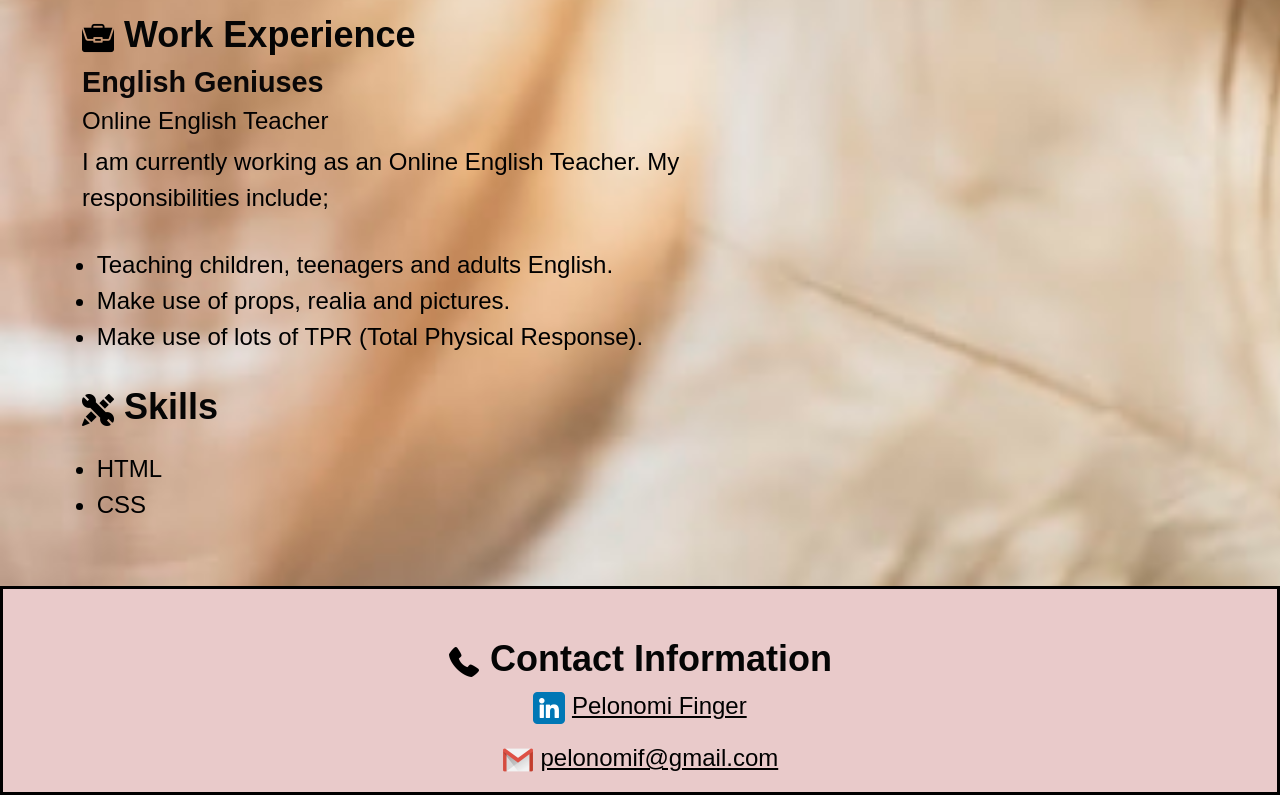
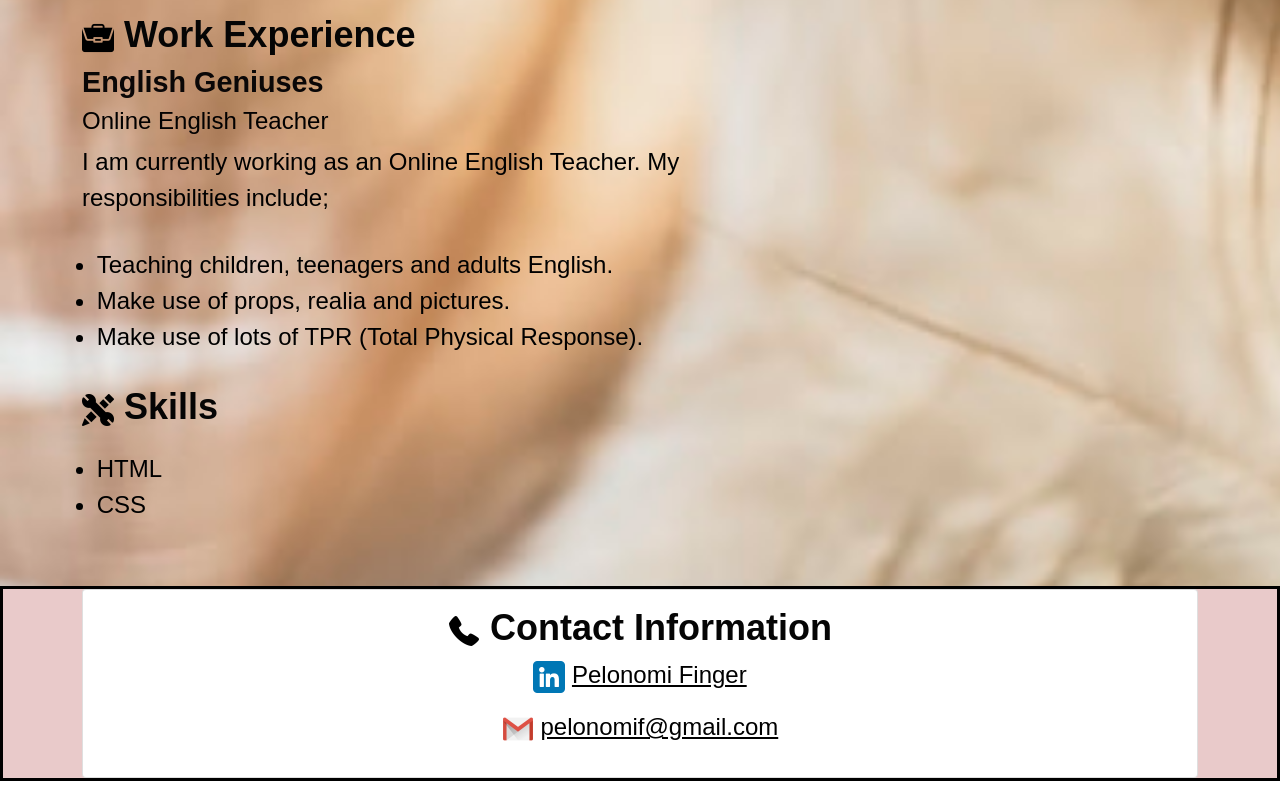
Before and after one commit to pelonomif/Webdesignresume-10, a plain HTML site: page resume 10.html in a window 1280 px wide. Shown: the part 1464-2259 px from the top of the page. Drawn offline with nearby package versions, Linux system fonts and the light colour scheme.

Commit message:
Implemented bootstrap cards and their respective classes

```diff
--- a/resume 10.html
+++ b/resume 10.html
@@ -59,6 +59,7 @@
                             <li> <a href="#contactinformation">Contact Information</a></li>
                         </ul>
                 </p>
+
         </nav>
       </aside>
     </div>
@@ -102,12 +103,16 @@
 </main>
 <footer>
     <div class="container">
-       <div class="box">
+      <div class="card">
+        <div class="card-body">
+
 
                 <p class="h2"  id="contactinformation"> <img class="icons" src="images\phone-call.png"> Contact Information</p>
                 <p><img class="icons" src="images\linkedin.png" width="20" height="20"> <a href="https://www.linkedin.com/in/pelonomi-finger-825265156/" target="_blank"> Pelonomi Finger</a> </p>
                 <p><img class="icons" src="images\gmail.png" width="20" height="20"> <a href="mailto:mailto:pelonomif@gmail.com" target="_blank"> pelonomif@gmail.com</a></p>
 
+
+        </div>
       </div>
     </div>
 </footer>
```
Lines whose indentation alone changed are shown as unchanged.
